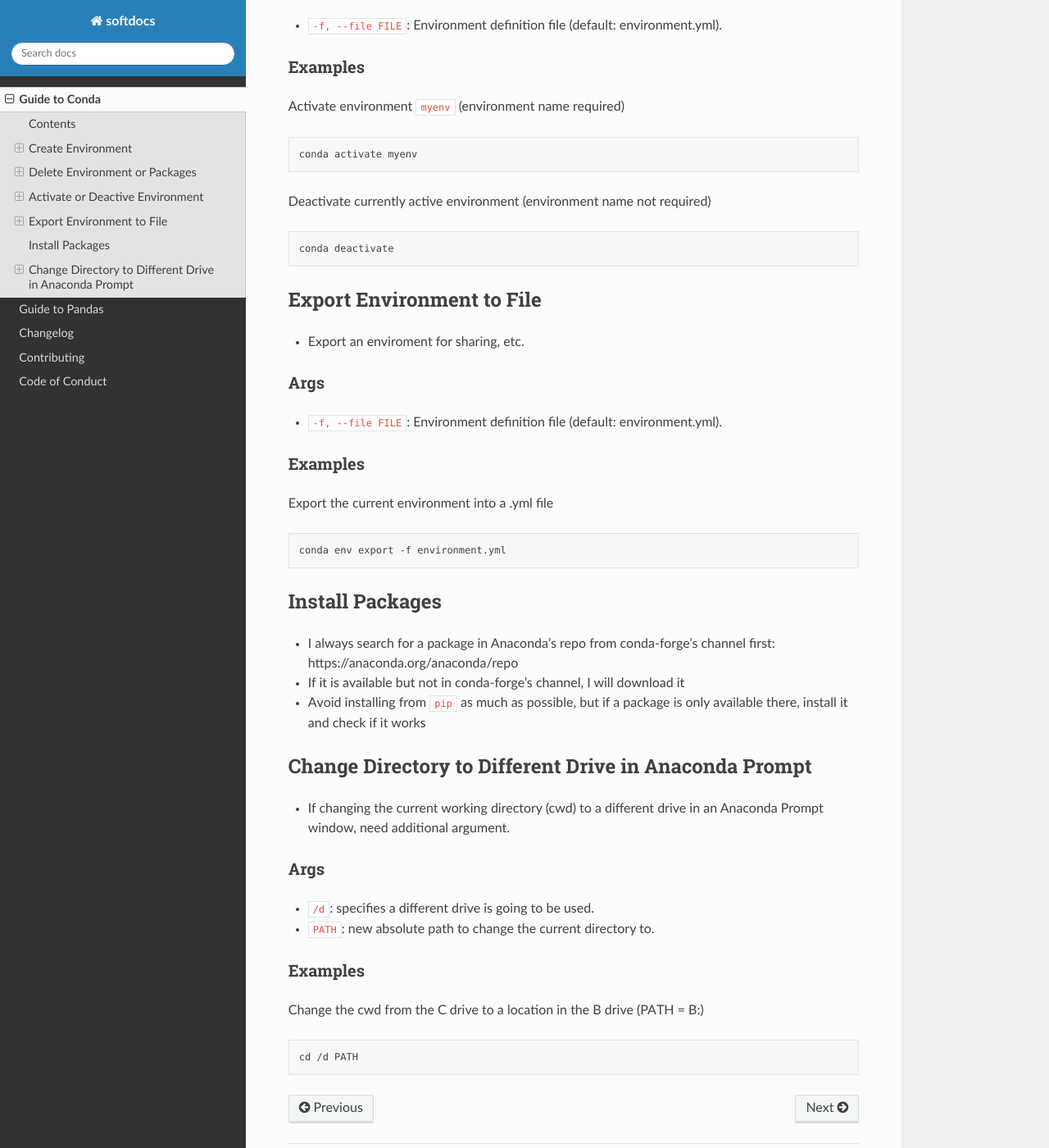
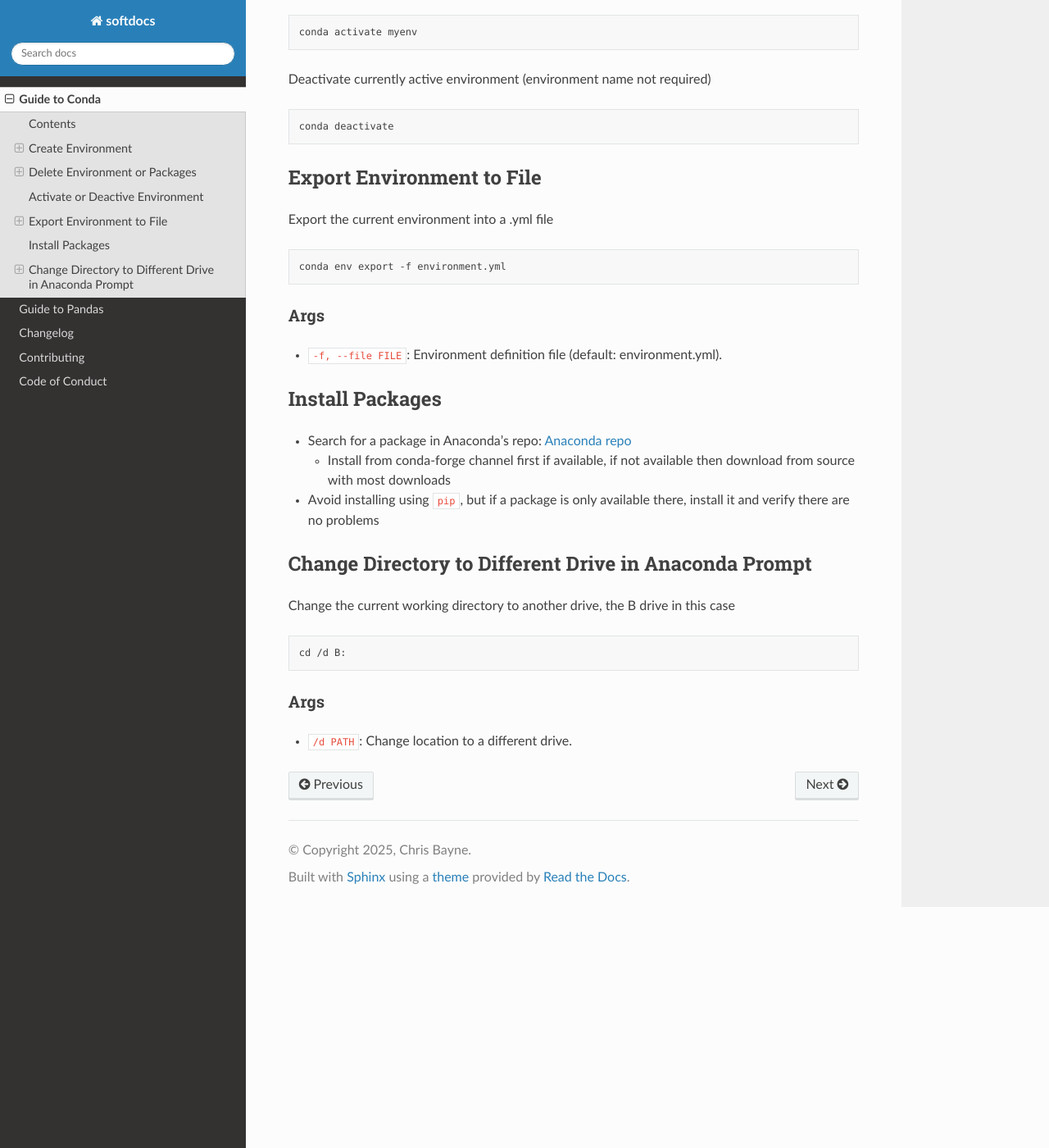
Before and after one commit to cjbayne/softdocs, a Sphinx documentation site: the page built from docs/guide_conda.md, in a window 1280 px wide and 1400 px high, scrolled down 1882 px. Shown: the whole window at 82% size. Built offline with Sphinx 7.4.7 and the Read the Docs theme 3.1.0, drawn with Linux system fonts in a browser that asks for light colours; pages that are not in the unit, such as notebooks, are missing from menus.

Commit message:
reformat for readibility

```diff
--- a/docs/guide_conda.md
+++ b/docs/guide_conda.md
@@ -57,11 +57,6 @@ Remove all packages from the environment `myenv` but retain the environment
 
 ## Activate or Deactive Environment
 
-### Args
-- `-f, --file FILE`: Environment definition file (default: environment.yml).
-
-### Examples
-
 Activate environment `myenv` (environment name required)
 
 	conda activate myenv
@@ -72,33 +67,24 @@ Deactivate currently active environment (environment name not required)
 
 ## Export Environment to File
 
-- Export an enviroment for sharing, etc.
+Export the current environment into a .yml file
+
+	conda env export -f environment.yml
 
 ### Args
 - `-f, --file FILE`: Environment definition file (default: environment.yml).
 
-### Examples
-
-Export the current environment into a .yml file
-
-	conda env export -f environment.yml
-
 ## Install Packages
 
-- I always search for a package in Anaconda's repo from conda-forge's channel first: https://anaconda.org/anaconda/repo
-- If it is available but not in conda-forge's channel, I will download it
-- Avoid installing from `pip` as much as possible, but if a package is only available there, install it and check if it works
+- Search for a package in Anaconda's repo: [Anaconda repo](https://anaconda.org/anaconda/repo)
+    - Install from conda-forge channel first if available, if not available then download from source with most downloads
+- Avoid installing using `pip`, but if a package is only available there, install it and verify there are no problems
 
 ## Change Directory to Different Drive in Anaconda Prompt
 
-- If changing the current working directory (cwd) to a different drive in an Anaconda Prompt window, need additional argument.
+Change the current working directory to another drive, the B drive in this case
+
+	cd /d B:
 
 ### Args
-- `/d`: specifies a different drive is going to be used.
-- `PATH`: new absolute path to change the current directory to.
-
-### Examples
-
-Change the cwd from the C drive to a location in the B drive (PATH = B:)
-
-	cd /d PATH
+- `/d PATH`: Change location to a different drive.
```
